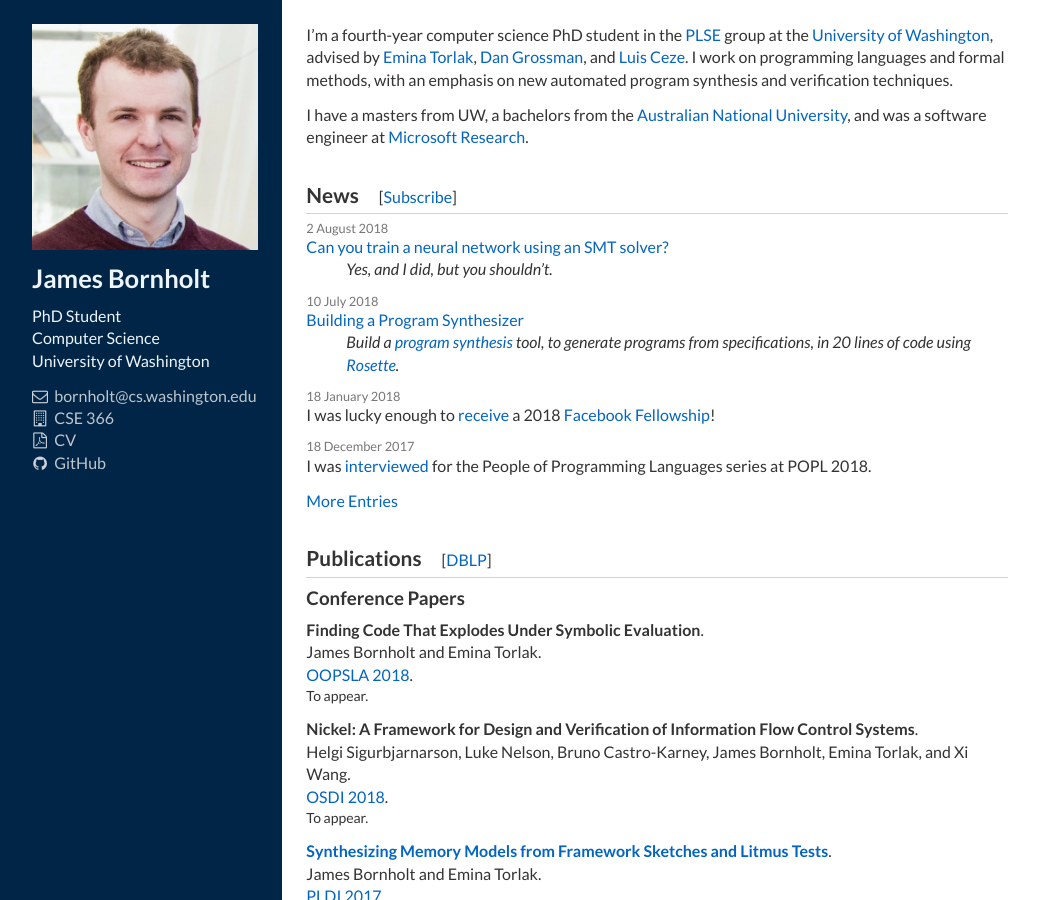
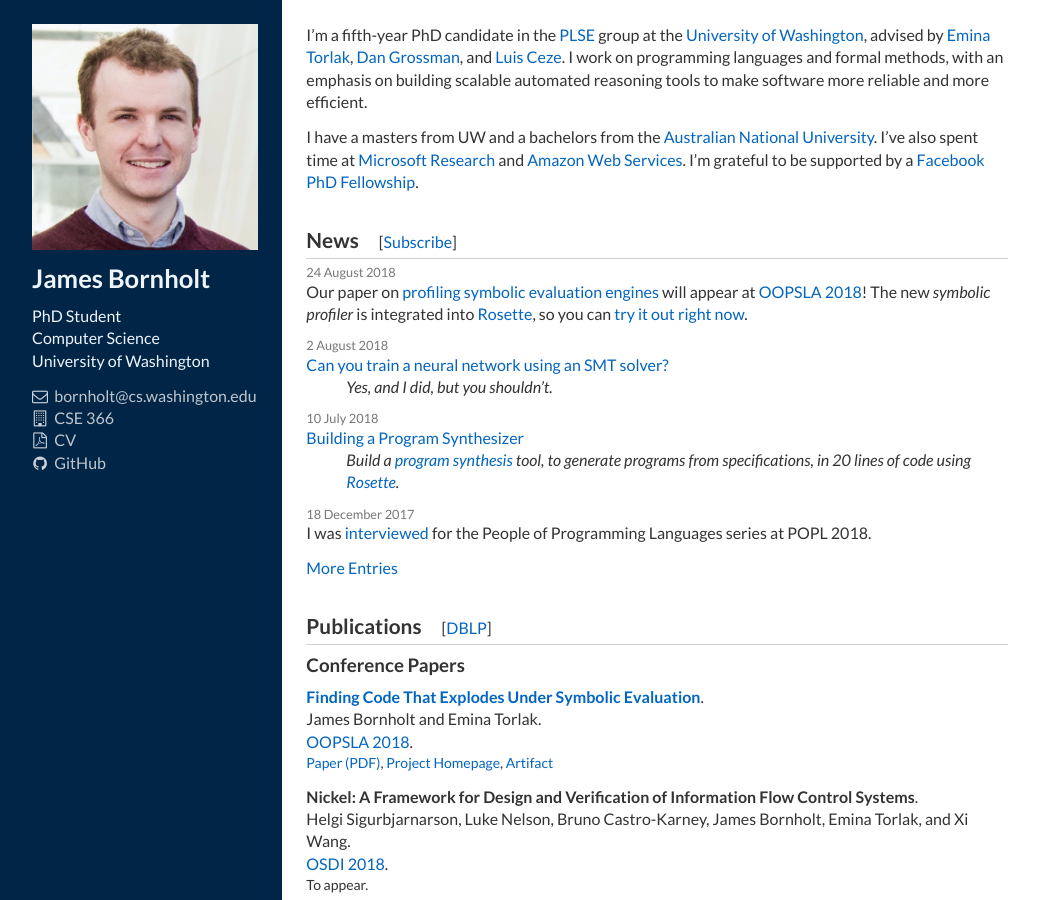
Before and after one commit to jamesbornholt/homepage, a Jekyll site: the page built from index.md, in a window 1280 px wide and 900 px high. Shown: the whole window, without its empty margins (120-1159 px from the left). Built offline with Jekyll 4.4.1, drawn with Linux system fonts in a browser that asks for light colours.

Commit message:
oopsla etc

```diff
--- a/index.md
+++ b/index.md
@@ -2,19 +2,21 @@
 layout: home
 ---
 
-I’m a fourth-year computer science PhD student in the [PLSE][] group at the [University of Washington][uw], advised by [Emina Torlak][emina], [Dan Grossman][djg], and [Luis Ceze][luisceze].
-I work on programming languages and formal methods, with an emphasis on new automated program synthesis and verification techniques.
+I’m a fifth-year PhD candidate in the [PLSE][] group at the [University of Washington][uw], advised by [Emina Torlak][emina], [Dan Grossman][djg], and [Luis Ceze][luisceze].
+I work on programming languages and formal methods,
+with an emphasis on building scalable automated reasoning tools
+to make software more reliable and more efficient.
 
-I have a masters from UW, a bachelors from the [Australian National University][anu], and was a software engineer at [Microsoft Research][msr].
+I have a masters from UW and a bachelors from the [Australian National University][anu].
+I've also spent time at [Microsoft Research][msr] and [Amazon Web Services][aws].
+I'm grateful to be supported by a [Facebook PhD Fellowship][fb].
 
-[plse]: http://uwplse.org
+[plse]: https://uwplse.org
 [uw]: https://www.cs.washington.edu
-[luisceze]: http://homes.cs.washington.edu/~luisceze/
-[djg]: http://homes.cs.washington.edu/~djg/
-[emina]: http://homes.cs.washington.edu/~emina/
-[msr]: http://research.microsoft.com
-[phb]: http://programsandcourses.anu.edu.au/program/APHSC
-[anu]: http://www.anu.edu.au
-[cv]: files/cv.pdf
-[synapse]: http://synapse.uwplse.org
-[ferrite]: http://sandcat.cs.washington.edu/ferrite
+[luisceze]: https://homes.cs.washington.edu/~luisceze/
+[djg]: https://homes.cs.washington.edu/~djg/
+[emina]: https://homes.cs.washington.edu/~emina/
+[anu]: https://www.anu.edu.au
+[msr]: https://research.microsoft.com
+[aws]: https://aws.amazon.com
+[fb]: https://research.fb.com/programs/fellowship/
```
Also changed, not shown: _data/papers.yml (+7 -1 lines), _posts/2018-01-18-facebook.md (deleted, +0 -10 lines), _posts/2018-08-24-oopsla.md (added, +15 -0 lines), 2 other files.
